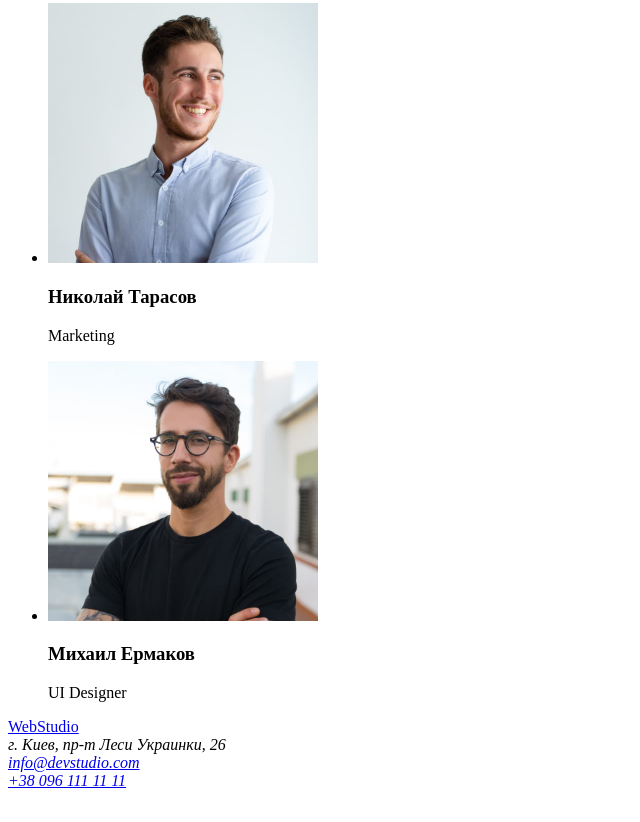
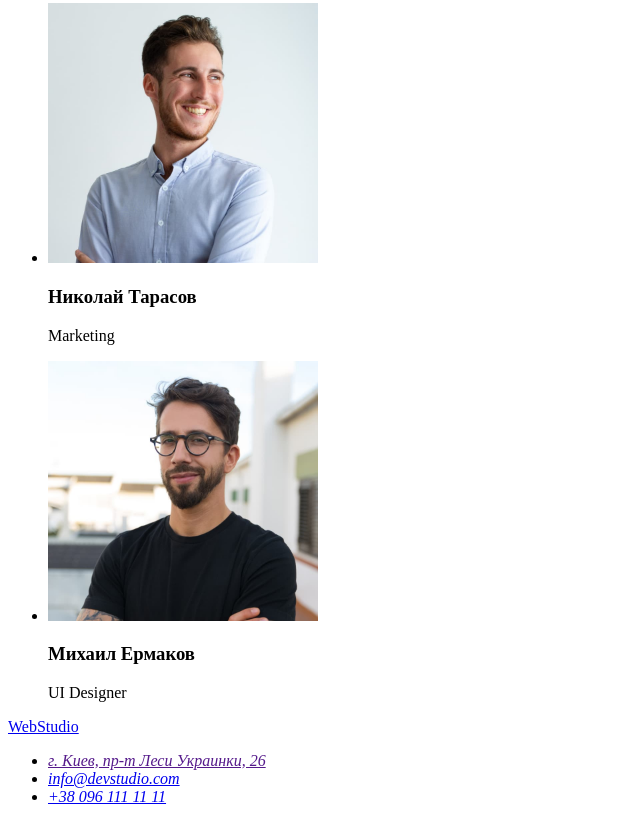
Before and after one commit to DribDrob/goit-markup-hw-01, a plain HTML site: page index.html in a window 1280 px wide. Shown: the part 2360-3182 px from the top of the page, without its empty margins (0-640 px from the left). Before the commit the page ends 3158 px from the top, so only its background shows below. Drawn offline with Linux system fonts and the light colour scheme.

Commit message:
Изменяет разметку адреса в футере

```diff
--- a/index.html
+++ b/index.html
@@ -81,9 +81,11 @@
     <footer>
         <a href="./index.html">WebStudio</a>
         <address>
-            г. Киев, пр-т Леси Украинки, 26 <br/>
-            <a href="mailto:info@devstudio.com">info@devstudio.com</a><br/>
-            <a href="tel:+380961111111">+38 096 111 11 11</a>
+           <ul>
+            <li><a href="">г. Киев, пр-т Леси Украинки, 26</a></li>
+            <li><a href="mailto:info@devstudio.com">info@devstudio.com</a></li>
+            <li><a href="tel:+380961111111">+38 096 111 11 11</a></li>
+            </ul>
         </address>
     </footer>
 </body>
```
